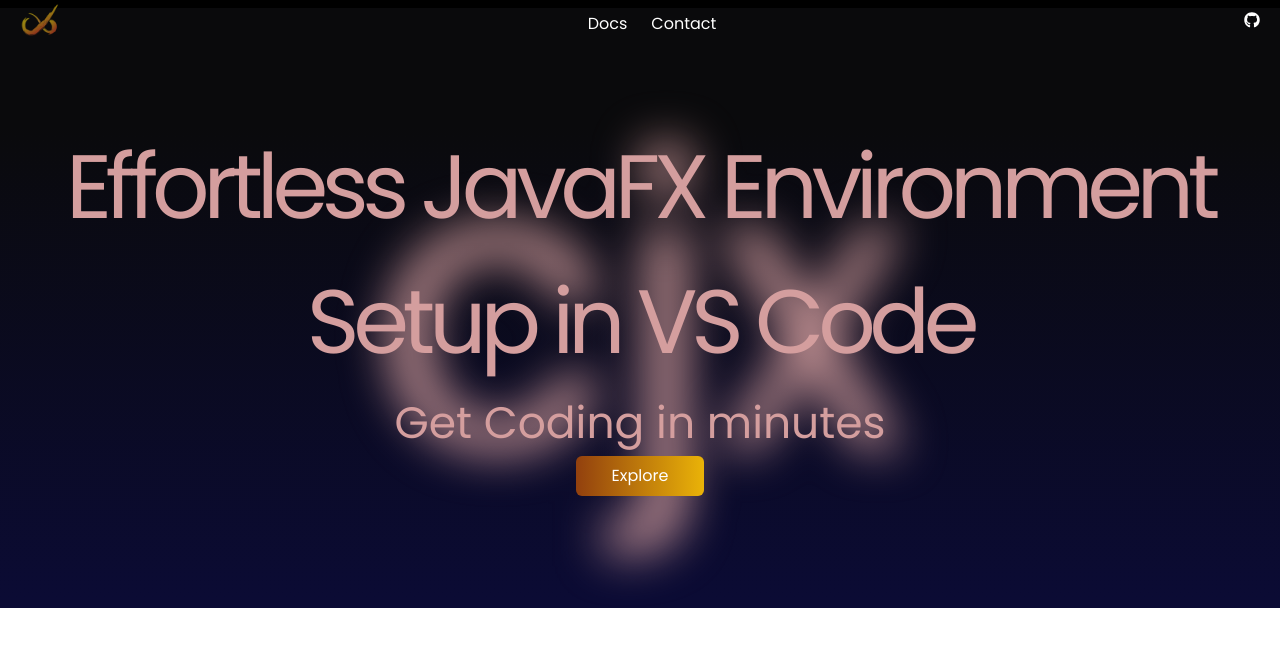
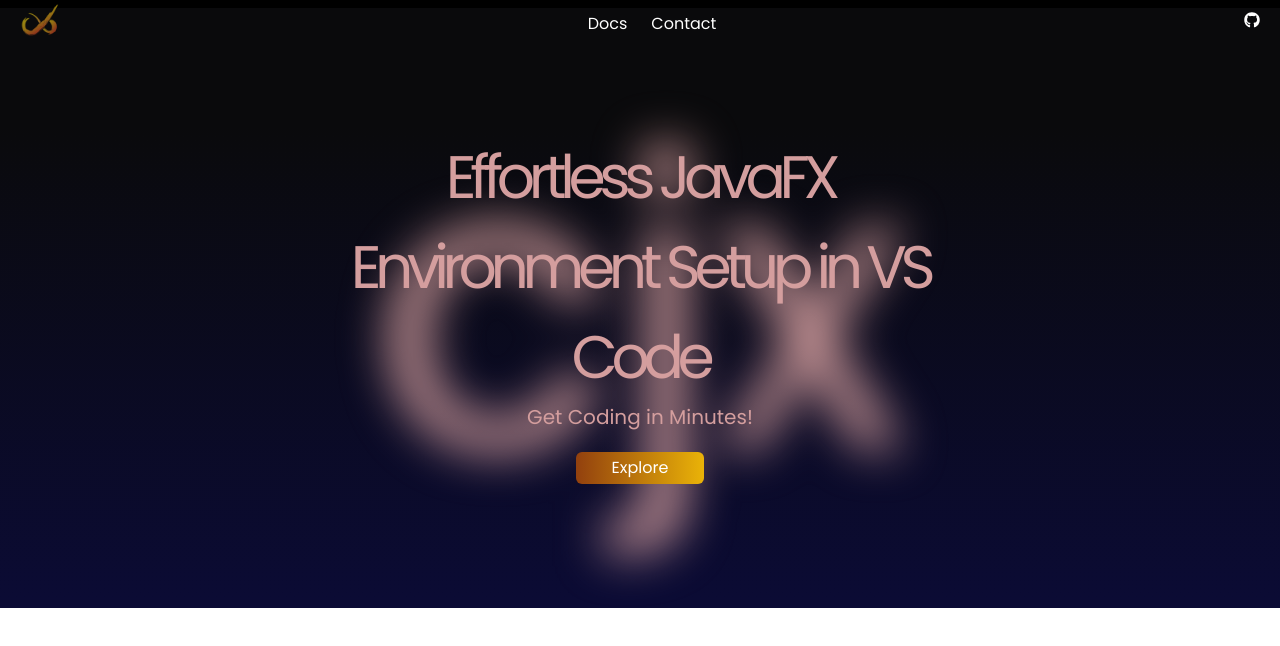
Before and after one commit to dagimg-dot/cjx-doc, a React (Vite) app: page / in a window 1280 px wide. Shown: the top 646 px of the page. Built offline with nearby package versions, Linux system fonts and the light colour scheme.

Commit message:
Refine the previous code

```diff
--- a/src/component/cjxBodySlogan.jsx
+++ b/src/component/cjxBodySlogan.jsx
@@ -1,11 +1,11 @@
 
 export default function CjxBodySlogan(){
     return (
-        <div className="flex flex-col justify-center items-center absolute top-55 text-custom-pink">
-            <p className="text-[90px]  tracking-[-6.42px] ">
+        <div className="flex flex-col justify-center items-center  text-center absolute top-55 left-80 right-80 text-custom-pink">
+            <p className="text-[60px] tracking-[-6.42px] ">
                 Effortless JavaFX Environment Setup in VS Code</p>
-                <p className="text-[44px]">Get Coding in minutes</p>
-                <button className="bg-gradient-to-r from-amber-800 to-yellow-500 py-2 px-9 text-white rounded-md">Explore</button>
+                <p className="text-[20px] pb-5">Get Coding in Minutes!</p>
+                <button className="bg-gradient-to-r from-amber-800 to-yellow-500 py-1 px-9 text-white rounded-md">Explore</button>
             </div>
     )
 }
```
